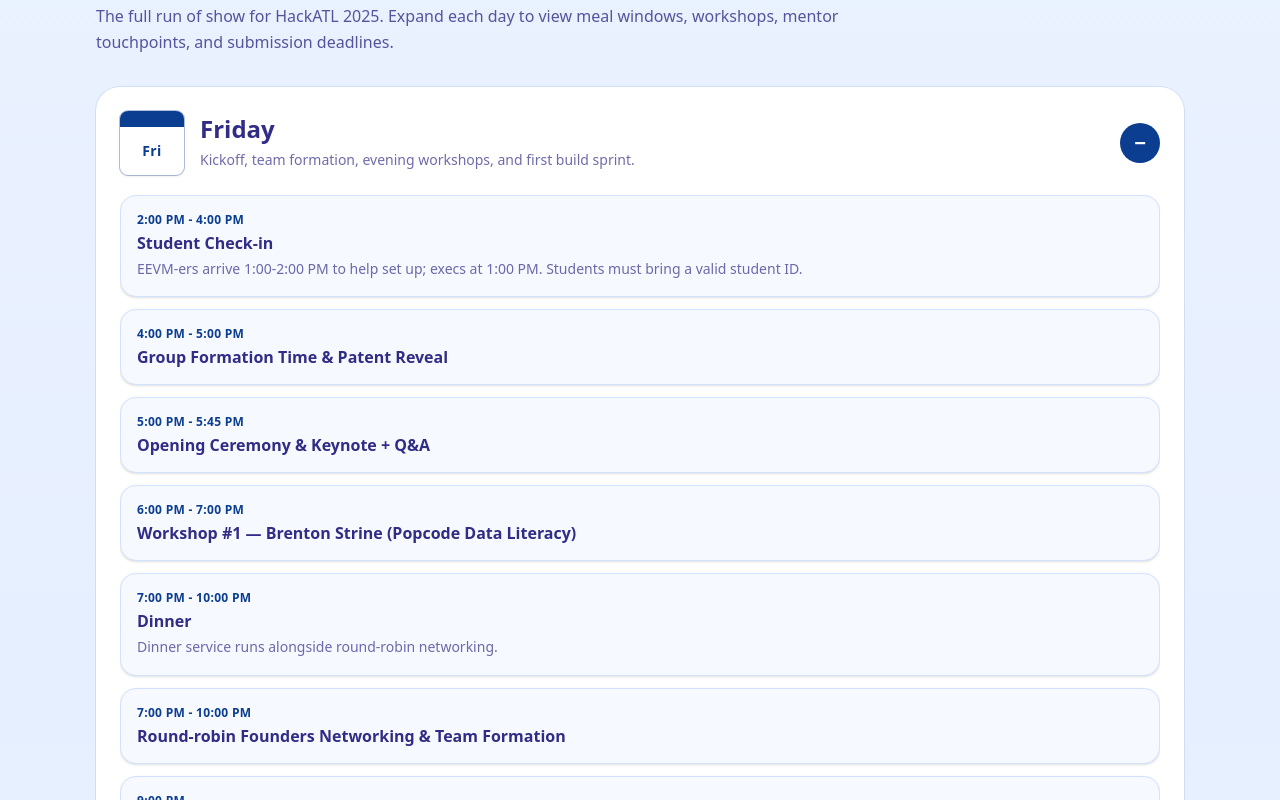
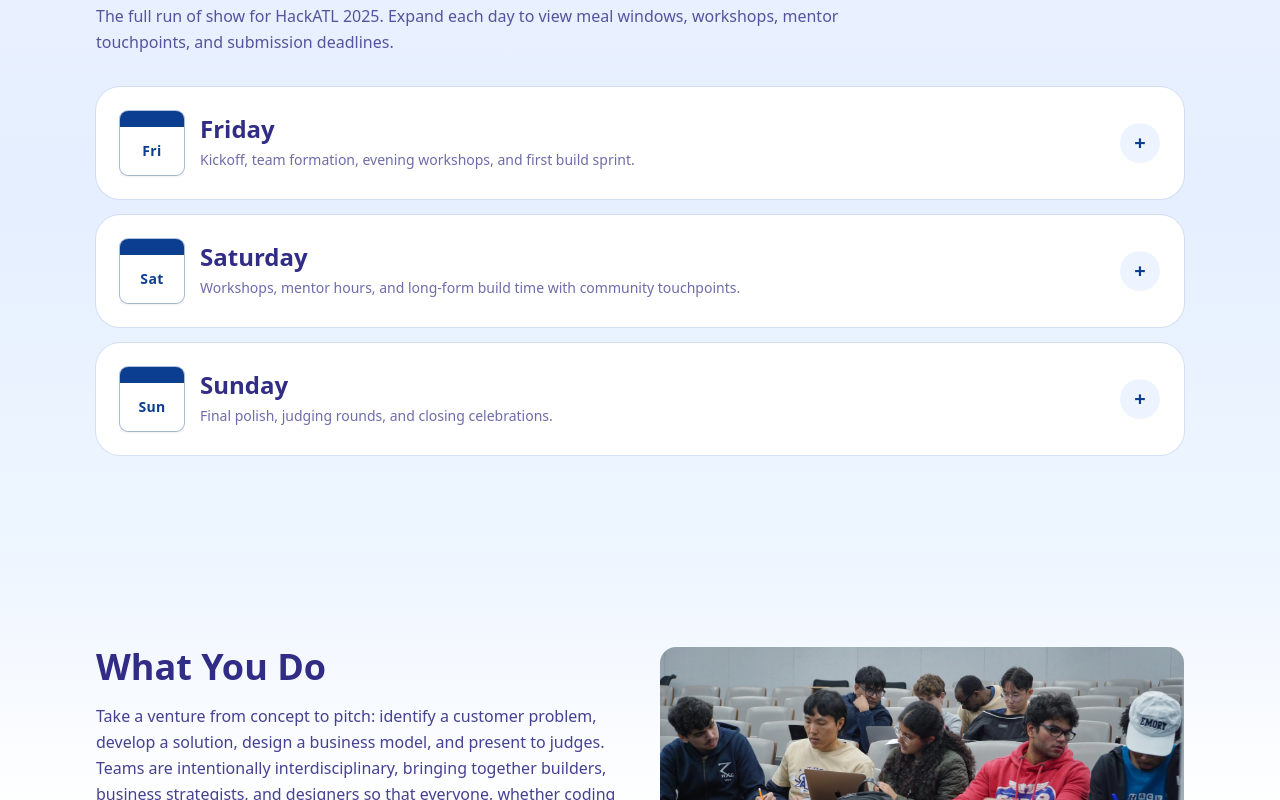
Before and after one commit to Syazvinski/hack_atl, a React (Vite) app: page / in a window 1280 px wide. Shown: the part 2200-3000 px from the top of the page. Built offline with nearby package versions, Linux system fonts and the light colour scheme.

Commit message:
Start weekend schedule collapsed by default

```diff
--- a/src/App.jsx
+++ b/src/App.jsx
@@ -74,7 +74,7 @@
   const photoRef = useRef(null)
   const contentRef = useRef(null)
 
-  const [activeDay, setActiveDay] = useState(EVENT_SCHEDULE[0]?.day ?? null)
+  const [activeDay, setActiveDay] = useState(null)
   const [openFaqs, setOpenFaqs] = useState(() => new Set())
 
   useEffect(() => {
```
